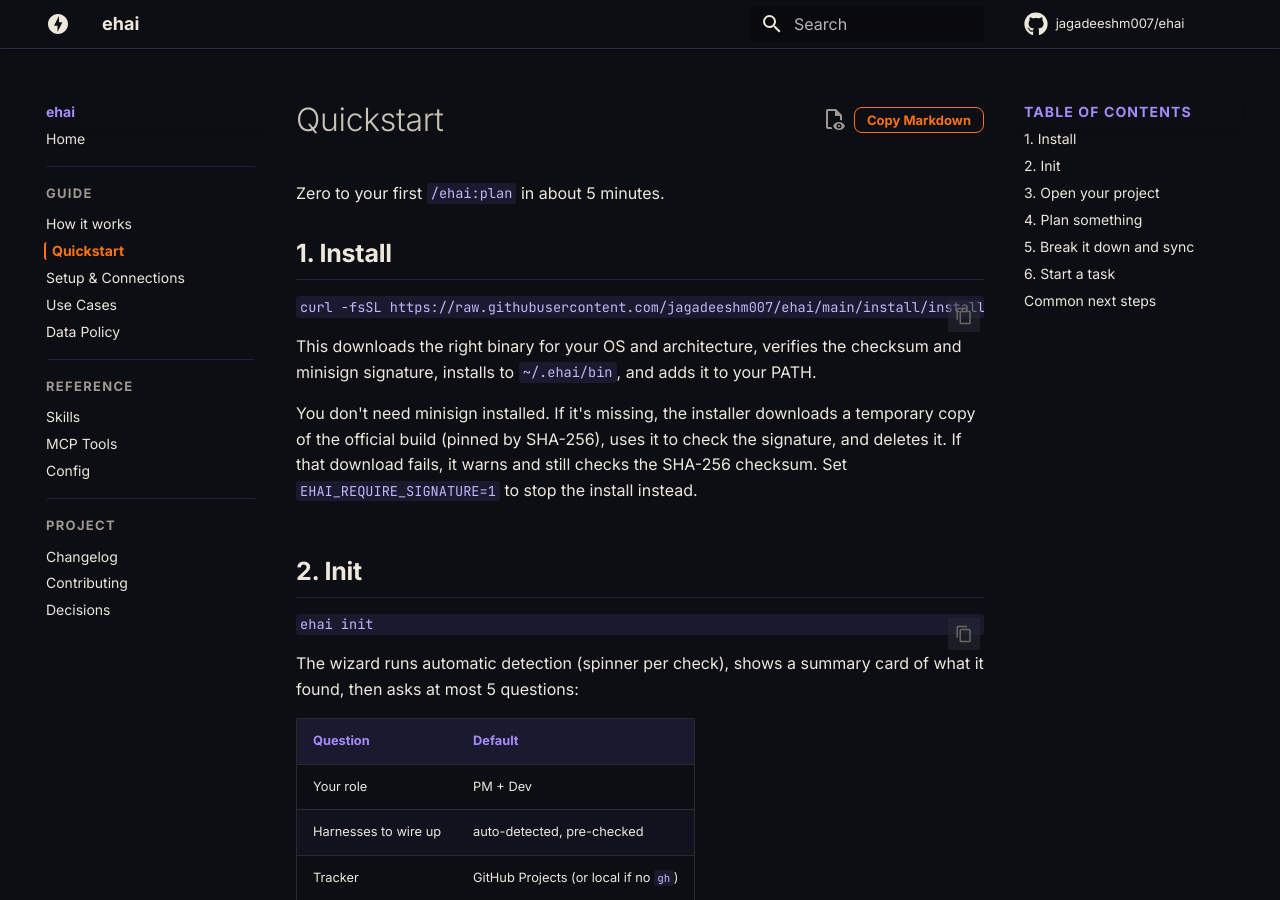
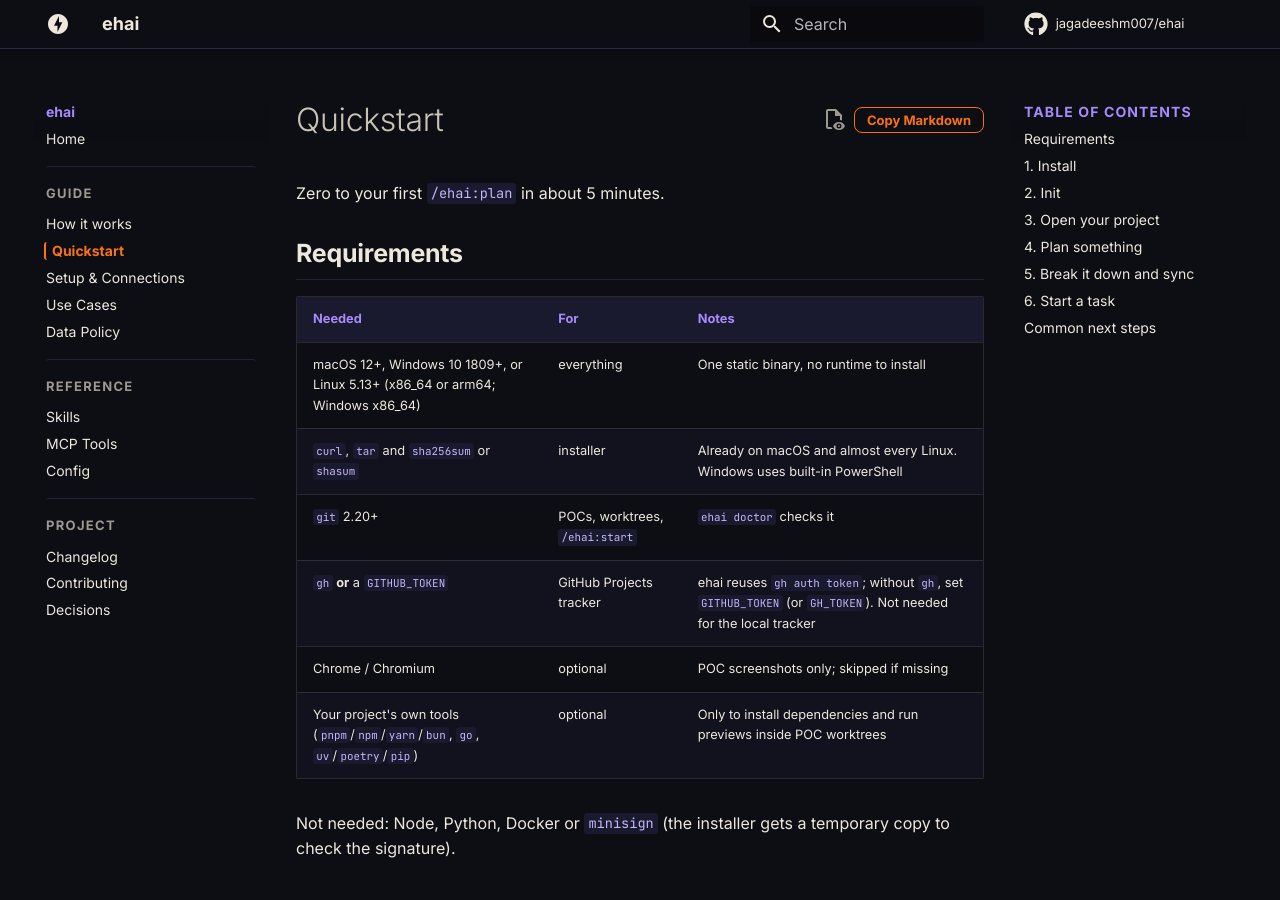
Before and after one commit to jagadeeshm007/ehai, an MkDocs documentation site: the page built from docs/guide/quickstart.md, in a window 1280 px wide and 900 px high. Built offline with MkDocs 1.6.1 and Material for MkDocs 9.7.7, drawn with Linux system fonts in a browser that asks for light colours; comment, search, counter and statistics services are not loaded.

Commit message:
fix: remove hidden runtime/install dependencies found in audit
- install.sh: under `curl | sh` stdin is the script pipe, so `ehai init`
  silently took every default and never asked anything. Reattach the
  wizard to /dev/tty when a terminal exists; plain mode otherwise.
- install.sh: clear error when neither sha256sum nor shasum exists.
- poc: Chrome lookup shelled out to `which`, which is missing on Windows
  and minimal Linux (screenshots silently skipped). Use the in-process
  PATH scan from ehai-env (now pub).
- poc compare: tried `open` first on every OS; on Debian/Ubuntu `open` is
  openvt and "succeeds" without opening anything, so xdg-open never ran
  and Windows had no opener. Pick open / xdg-open / `cmd /C start` per OS.
- docs: add a Requirements table (README + quickstart) listing what is
  required vs optional.

Co-Authored-By: Claude Opus 5.5 <noreply@anthropic.com>

```diff
--- a/docs/guide/quickstart.md
+++ b/docs/guide/quickstart.md
@@ -1,6 +1,19 @@
 # Quickstart
 
 Zero to your first `/ehai:plan` in about 5 minutes.
+
+## Requirements
+
+| Needed | For | Notes |
+|---|---|---|
+| macOS 12+, Windows 10 1809+, or Linux 5.13+ (x86_64 or arm64; Windows x86_64) | everything | One static binary, no runtime to install |
+| `curl`, `tar` and `sha256sum` or `shasum` | installer | Already on macOS and almost every Linux. Windows uses built-in PowerShell |
+| `git` 2.20+ | POCs, worktrees, `/ehai:start` | `ehai doctor` checks it |
+| `gh` **or** a `GITHUB_TOKEN` | GitHub Projects tracker | ehai reuses `gh auth token`; without `gh`, set `GITHUB_TOKEN` (or `GH_TOKEN`). Not needed for the local tracker |
+| Chrome / Chromium | optional | POC screenshots only; skipped if missing |
+| Your project's own tools (`pnpm`/`npm`/`yarn`/`bun`, `go`, `uv`/`poetry`/`pip`) | optional | Only to install dependencies and run previews inside POC worktrees |
+
+Not needed: Node, Python, Docker or `minisign` (the installer gets a temporary copy to check the signature).
 
 ## 1. Install
 
```
Also changed, not shown: README.md (+13 -0 lines), 4 other files.
